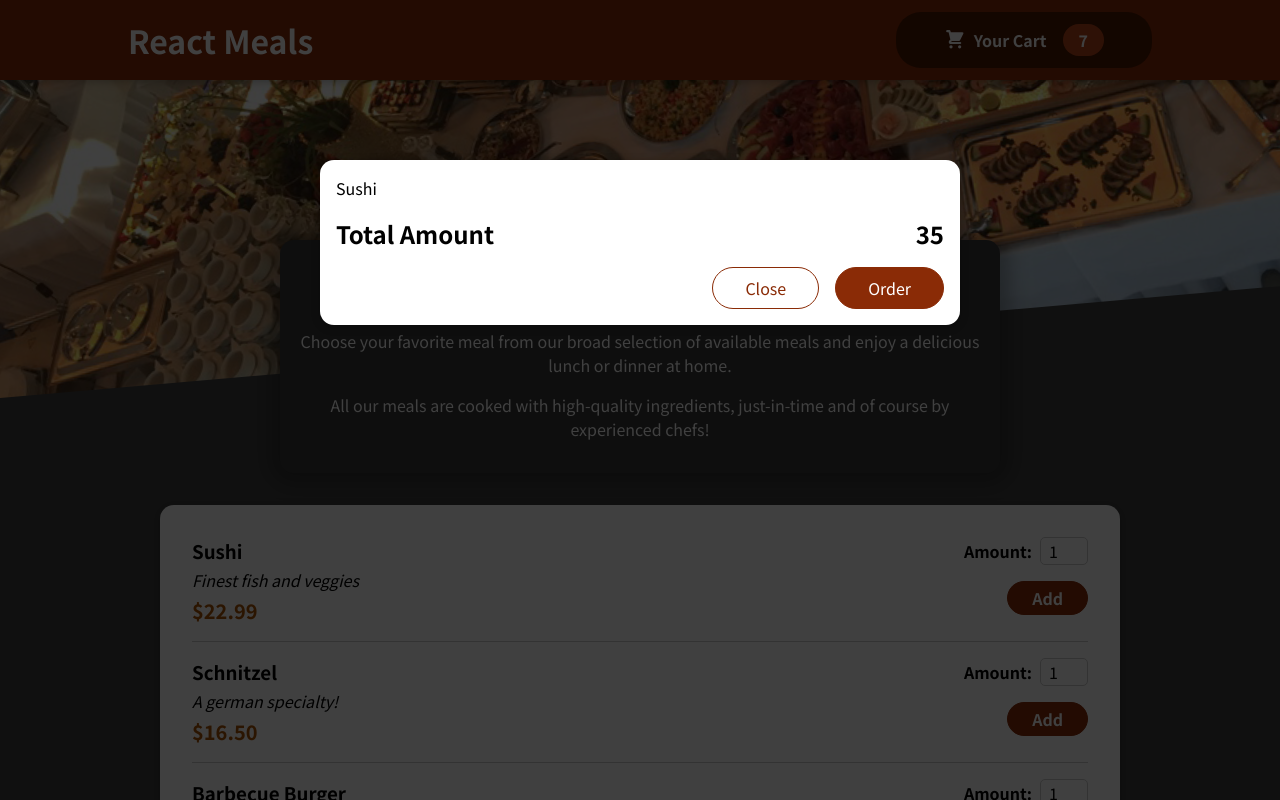
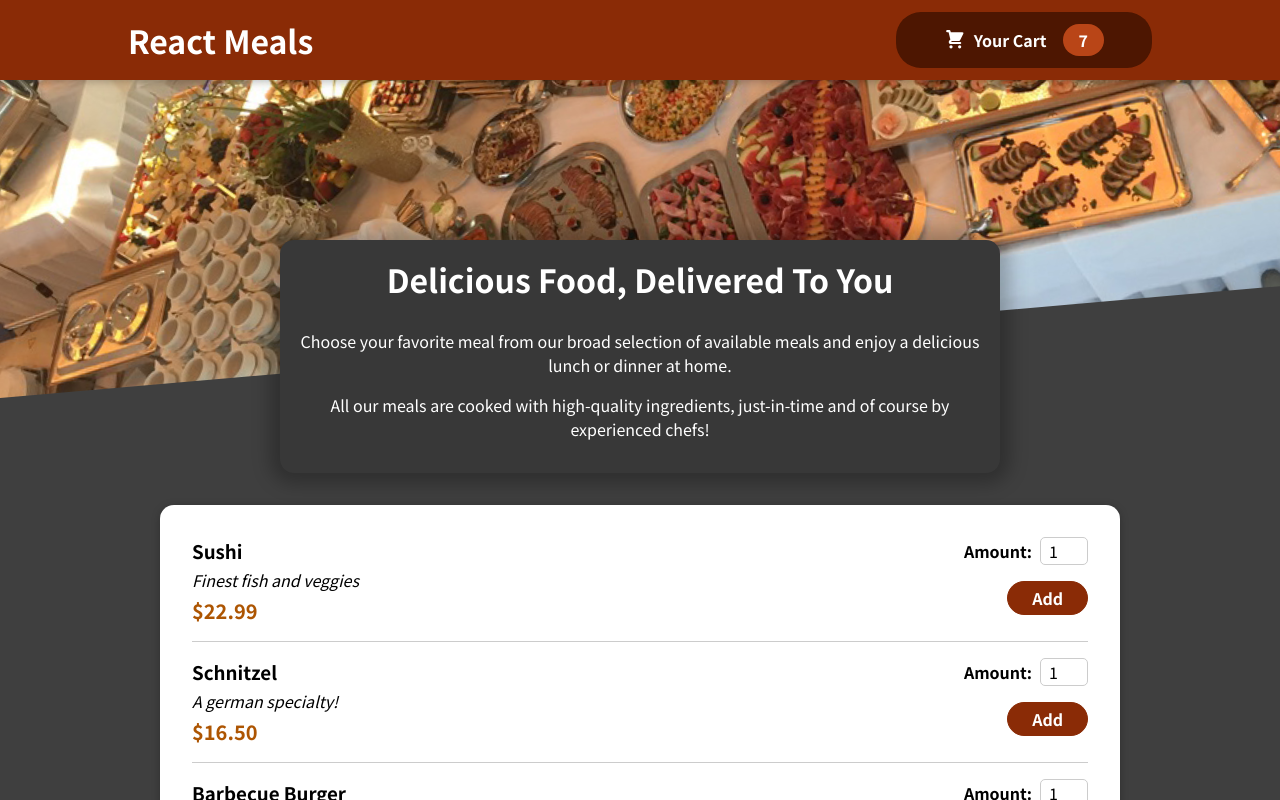
Before and after one commit to jcsgirish/Food-Order-App, a React (Create React App) app: page / in a window 1280 px wide. Shown: the top 800 px of the page. Built offline with nearby package versions, Linux system fonts and the light colour scheme.

Commit message:
Cart Open and close

```diff
--- a/src/App.js
+++ b/src/App.js
@@ -1,4 +1,4 @@
-import { Fragment } from "react";
+import { Fragment , useState } from "react";
 import Header from "./Layout/Header";
 import Meals from "./Meals/Meals";
 import Cart from "./Components/Cart/Cart";
@@ -6,10 +6,20 @@ import Cart from "./Components/Cart/Cart";
 
 
 function App() {
+  const [CartShown,setCart]= useState(false)
+
+  const showCarthandler=()=>{
+    setCart(true)
+
+  }
+  const hideCarthandler=()=>{
+    setCart(false)
+
+  }
   return (
     <Fragment>
-      <Cart></Cart>
-      <Header></Header>
+      {CartShown&&<Cart onClose ={hideCarthandler}></Cart>}
+      <Header onShowCart={showCarthandler}></Header>
       <main>
         <Meals></Meals>
       </main>
--- a/src/Components/Cart/Cart.js
+++ b/src/Components/Cart/Cart.js
@@ -13,14 +13,14 @@ const Cart = (props) => {
   );
 
   return (
-    <Modal>
+    <Modal onClose={props.onClose}>
       {cartItems}
       <div className={classes.total}>
         <span>Total Amount</span>
         <span>35</span>
       </div>
       <div className={classes.actions}>
-        <button className={classes['button--alt']}>Close</button>
+        <button className={classes['button--alt']} onClick={props.onClose}>Close</button>
         <button className={classes.button}>Order</button>
       </div>
     </Modal>
--- a/src/Layout/Cartbutton.js
+++ b/src/Layout/Cartbutton.js
@@ -6,7 +6,7 @@ import CartIcon from '../Components/Cart/CartIcon'
 const CartButton =(props)=>{
 
     return (
-        <button className={classes.button}>
+        <button className={classes.button} onClick={props.onClick}>
             <span className={classes.icon}>
 
                 <CartIcon></CartIcon>
--- a/src/Layout/Header.js
+++ b/src/Layout/Header.js
@@ -9,7 +9,7 @@ const Header =(props)=>{
         <Fragment>
             <header className={classes.header}>
             <h1>React Meals</h1>
-            <CartButton></CartButton>
+            <CartButton onClick={props.onShowCart}></CartButton>
             </header>
             <div className={classes['main-image']}>
                 <img src={mealsImage} alt ='A table of delicious food!'></img>
--- a/src/UI/Modal.js
+++ b/src/UI/Modal.js
@@ -4,7 +4,7 @@ import  ReactDOM  from "react-dom";
 
 
 const Backdrop=(props)=>{
-    return <div className={classes.backdrop}></div>
+    return <div className={classes.backdrop} onClick={props.onClose}></div>
 
 }
 
@@ -19,7 +19,7 @@ const ProtalElements=document.getElementById('overlays')
 const Modal =(props)=>{
     return(
      <Fragment>
-       {ReactDOM.createPortal(<Backdrop></Backdrop>,ProtalElements)}
+       {ReactDOM.createPortal(<Backdrop onClose={props.onClose}></Backdrop>,ProtalElements)}
        {ReactDOM.createPortal(<ModalOverlay>{props.children}</ModalOverlay>,ProtalElements)}
     </Fragment>
     );
```
